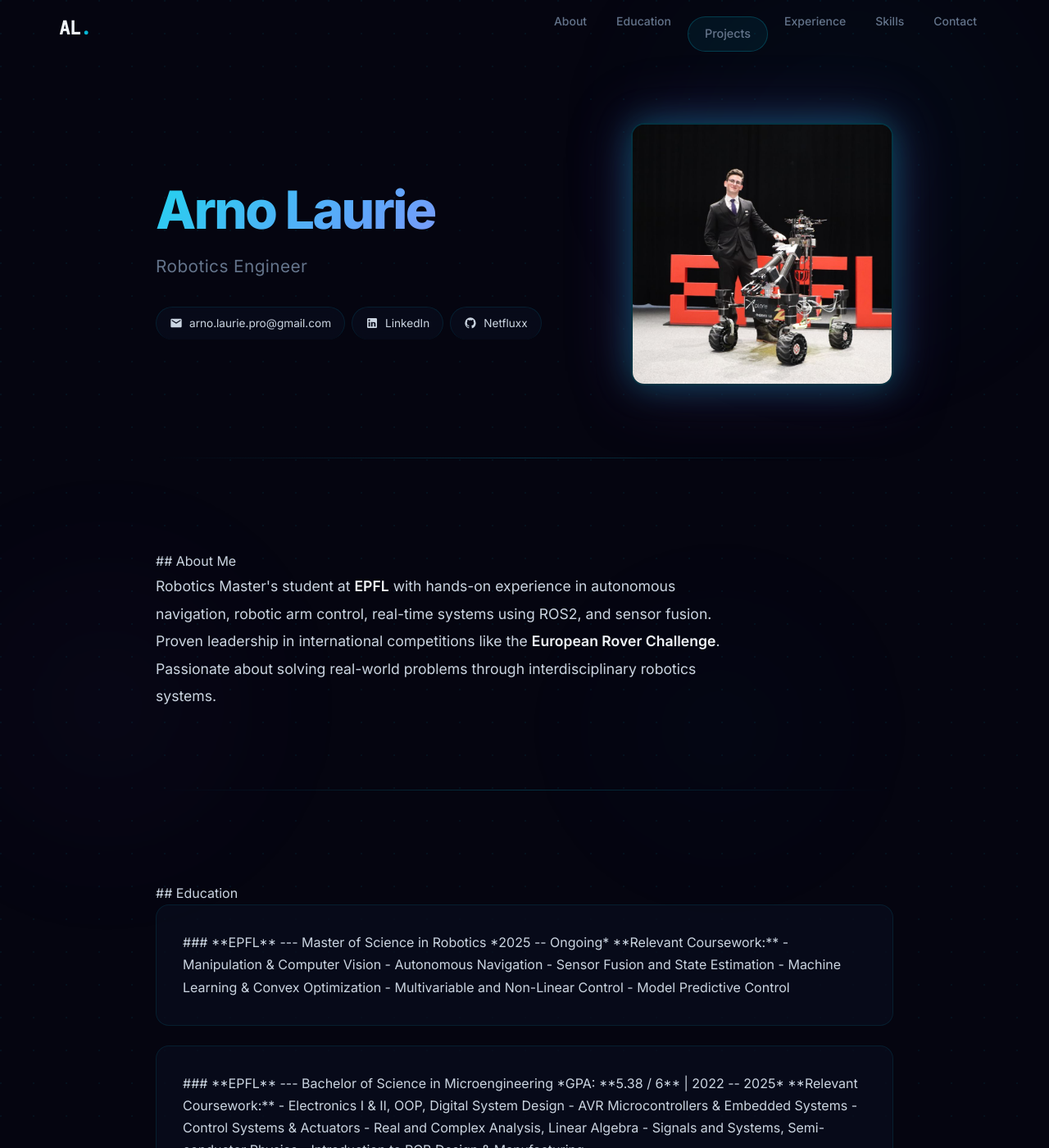
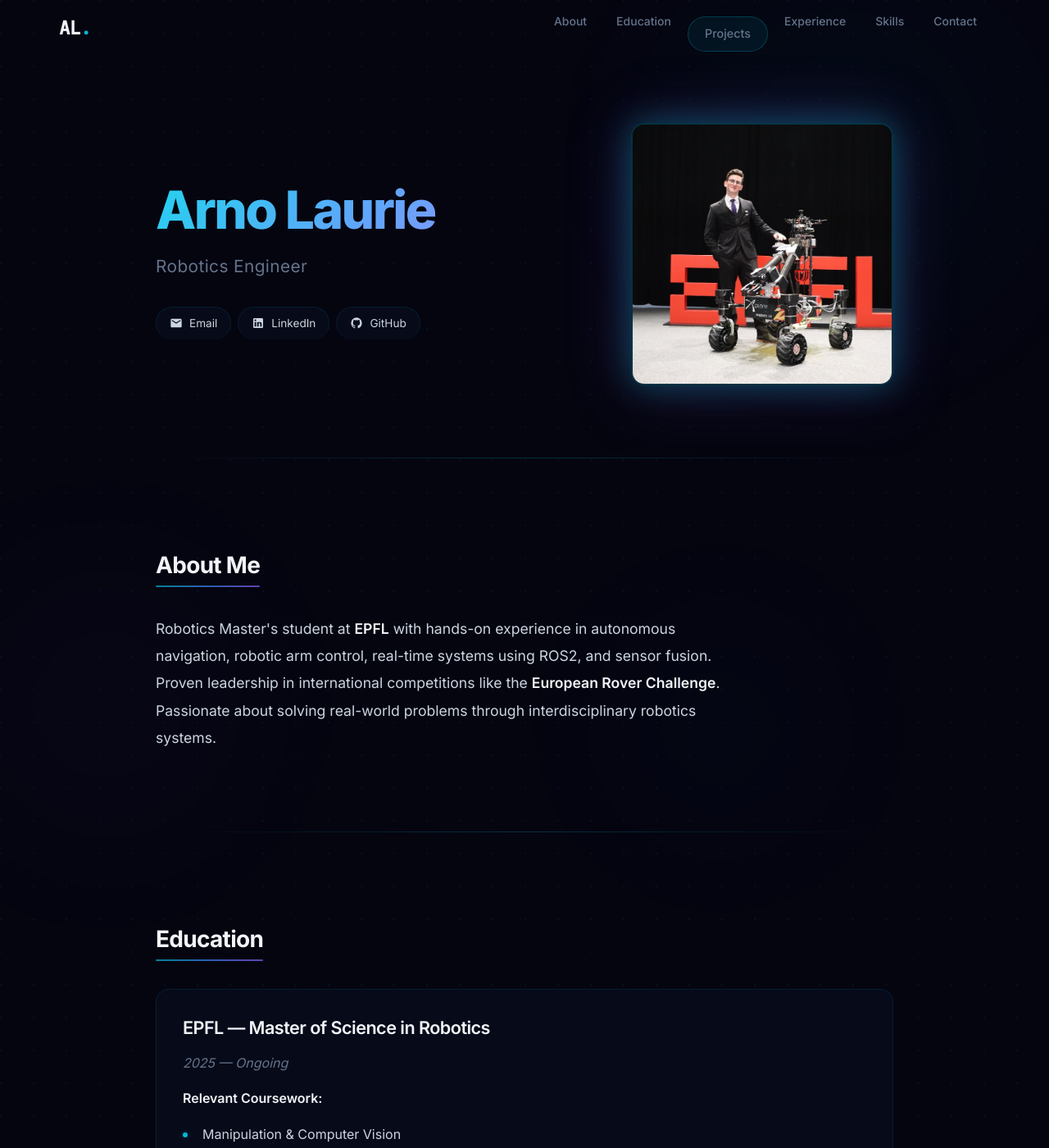
Before and after one commit to Netfluxx/Netfluxx.github.io, a Jekyll site: the page built from index.md, in a window 1280 px wide and 1400 px high. Shown: the whole window at 82% size. Built offline with Jekyll 4.4.1, drawn with Linux system fonts in a browser that asks for light colours; some of the changed text lies outside the part shown.

Commit message:
fixed markdown

```diff
--- a/assets/css/style.scss
+++ b/assets/css/style.scss
@@ -900,29 +900,51 @@ blockquote {
   max-width: 600px;
 }
 
+/* ===== TABLE WRAPPER FOR MOBILE ===== */
+.table-wrap {
+  overflow-x: auto;
+  -webkit-overflow-scrolling: touch;
+}
+
+table {
+  min-width: 500px;
+}
+
 /* ===== RESPONSIVE ===== */
 @media (max-width: 768px) {
+  :root {
+    --nav-height: 60px;
+  }
+
   .nav__links {
     position: fixed;
     top: var(--nav-height);
     left: 0;
     right: 0;
-    background: rgba(5, 5, 16, 0.95);
+    background: rgba(5, 5, 16, 0.97);
     backdrop-filter: blur(20px);
     -webkit-backdrop-filter: blur(20px);
     flex-direction: column;
-    padding: 1rem;
+    padding: 0.75rem;
+    gap: 0;
     border-bottom: 1px solid var(--border);
-    transform: translateY(-100%);
+    transform: translateY(-110%);
     opacity: 0;
     pointer-events: none;
     transition: all 0.3s ease;
+    z-index: 999;
   }
 
   .nav__links--open {
     transform: translateY(0);
     opacity: 1;
     pointer-events: auto;
+  }
+
+  .nav__link {
+    padding: 0.75rem 1rem;
+    font-size: 0.95rem;
+    border-radius: var(--radius-sm);
   }
 
   .nav__toggle {
@@ -932,8 +954,8 @@ blockquote {
   .hero {
     flex-direction: column-reverse;
     text-align: center;
-    gap: 2rem;
-    padding-top: 1rem;
+    gap: 1.5rem;
+    padding-top: 0.5rem;
   }
 
   .hero__text {
@@ -942,16 +964,33 @@ blockquote {
 
   .hero__badges {
     justify-content: center;
+    flex-direction: column;
+    align-items: center;
+  }
+
+  .hero__badge {
+    width: 100%;
+    max-width: 260px;
+    justify-content: center;
   }
 
   .hero__image img {
-    width: 240px;
-    height: 240px;
+    width: 220px;
+    height: 220px;
   }
 
   .page-wrapper {
-    padding-left: 1rem;
-    padding-right: 1rem;
+    padding-left: 0.75rem;
+    padding-right: 0.75rem;
+    padding-top: calc(var(--nav-height) + 1rem);
+  }
+
+  .content-container {
+    max-width: 100%;
+  }
+
+  .section {
+    padding: 2.5rem 0 1rem;
   }
 
   .project-card,
@@ -959,26 +998,100 @@ blockquote {
   .section--card,
   .showcase,
   .contact-section {
-    padding: 1.5rem;
+    padding: 1.25rem;
+    border-radius: 12px;
+  }
+
+  .project-card:hover,
+  .education-item:hover {
+    transform: none;
   }
 
   h1 {
-    font-size: 2.2rem;
+    font-size: 2rem;
+  }
+
+  h2 {
+    font-size: 1.4rem;
+  }
+
+  h3 {
+    font-size: 1.15rem;
+  }
+
+  .about-text {
+    font-size: 1rem;
   }
 
   .lang-grid {
     grid-template-columns: repeat(2, 1fr);
+    gap: 0.75rem;
+  }
+
+  .hobby-grid {
+    gap: 0.5rem;
+  }
+
+  .hobby-item {
+    padding: 0.5rem 1rem;
+    font-size: 0.85rem;
+  }
+
+  .award-item {
+    padding: 1rem;
+    gap: 0.75rem;
+  }
+
+  .award-icon {
+    font-size: 1.5rem;
+  }
+
+  hr {
+    margin: 1.5rem 0;
+  }
+
+  .experience h3 {
+    padding-left: 1.25rem;
+  }
+
+  img:hover {
+    transform: none;
+  }
+
+  code {
+    font-size: 0.8em;
+    padding: 0.15em 0.5em;
+  }
+
+  .skills-section h3 {
+    margin-top: 2rem;
+    margin-bottom: 1rem;
   }
 }
 
-@media (max-width: 480px) {
+@media (max-width: 400px) {
   .hero__image img {
-    width: 200px;
-    height: 200px;
+    width: 180px;
+    height: 180px;
+  }
+
+  h1 {
+    font-size: 1.75rem;
   }
 
   .lang-grid {
     grid-template-columns: 1fr 1fr;
+  }
+
+  .project-card,
+  .education-item,
+  .showcase,
+  .contact-section {
+    padding: 1rem;
+  }
+
+  .nav__inner {
+    padding: 0 1rem;
   }
 }
 
--- a/index.md
+++ b/index.md
@@ -9,7 +9,7 @@ layout: default
     <div class="hero__badges">
       <a href="mailto:arno.laurie.pro@gmail.com" class="hero__badge">
         <svg viewBox="0 0 24 24"><path d="M20 4H4c-1.1 0-2 .9-2 2v12c0 1.1.9 2 2 2h16c1.1 0 2-.9 2-2V6c0-1.1-.9-2-2-2zm0 4l-8 5-8-5V6l8 5 8-5v2z"/></svg>
-        arno.laurie.pro@gmail.com
+        Email
       </a>
       <a href="https://ch.linkedin.com/in/arno-laurie-816a73229" class="hero__badge">
         <svg viewBox="0 0 24 24"><path d="M19 3a2 2 0 012 2v14a2 2 0 01-2 2H5a2 2 0 01-2-2V5a2 2 0 012-2h14m-.5 15.5v-5.3a3.26 3.26 0 00-3.26-3.26c-.85 0-1.84.52-2.32 1.3v-1.11h-2.79v8.37h2.79v-4.93c0-.77.62-1.4 1.39-1.4a1.4 1.4 0 011.4 1.4v4.93h2.79M6.88 8.56a1.68 1.68 0 001.68-1.68c0-.93-.75-1.69-1.68-1.69a1.69 1.69 0 00-1.69 1.69c0 .93.76 1.68 1.69 1.68m1.39 9.94v-8.37H5.5v8.37h2.77z"/></svg>
@@ -17,7 +17,7 @@ layout: default
       </a>
       <a href="https://github.com/Netfluxx" class="hero__badge">
         <svg viewBox="0 0 24 24"><path d="M12 2A10 10 0 002 12c0 4.42 2.87 8.17 6.84 9.5.5.08.66-.23.66-.5v-1.69c-2.77.6-3.36-1.34-3.36-1.34-.46-1.16-1.11-1.47-1.11-1.47-.91-.62.07-.6.07-.6 1 .07 1.53 1.03 1.53 1.03.87 1.52 2.34 1.07 2.91.83.09-.65.35-1.09.63-1.34-2.22-.25-4.55-1.11-4.55-4.92 0-1.11.38-2 1.03-2.71-.1-.25-.45-1.29.1-2.64 0 0 .84-.27 2.75 1.02.79-.22 1.65-.33 2.5-.33.85 0 1.71.11 2.5.33 1.91-1.29 2.75-1.02 2.75-1.02.55 1.35.2 2.39.1 2.64.65.71 1.03 1.6 1.03 2.71 0 3.82-2.34 4.66-4.57 4.91.36.31.69.92.69 1.85V21c0 .27.16.59.67.5C19.14 20.16 22 16.42 22 12A10 10 0 0012 2z"/></svg>
-        Netfluxx
+        GitHub
       </a>
     </div>
   </div>
@@ -28,7 +28,7 @@ layout: default
 
 ---
 
-<div id="about" class="section reveal">
+<div id="about" class="section reveal" markdown="1">
 
 ## About Me
 
@@ -40,14 +40,14 @@ Robotics Master's student at <strong>EPFL</strong> with hands-on experience in a
 
 ---
 
-<div id="education" class="section reveal">
+<div id="education" class="section reveal" markdown="1">
 
 ## Education
 
-<div class="education-item">
+<div class="education-item" markdown="1">
 
-### **EPFL** --- Master of Science in Robotics
-*2025 -- Ongoing*
+### EPFL — Master of Science in Robotics
+*2025 — Ongoing*
 
 **Relevant Coursework:**
 - Manipulation & Computer Vision
@@ -59,10 +59,10 @@ Robotics Master's student at <strong>EPFL</strong> with hands-on experience in a
 
 </div>
 
-<div class="education-item">
+<div class="education-item" markdown="1">
 
-### **EPFL** --- Bachelor of Science in Microengineering
-*GPA: **5.38 / 6** | 2022 -- 2025*
+### EPFL — Bachelor of Science in Microengineering
+*GPA: **5.38 / 6** | 2022 — 2025*
 
 **Relevant Coursework:**
 - Electronics I & II, OOP, Digital System Design
@@ -74,9 +74,9 @@ Robotics Master's student at <strong>EPFL</strong> with hands-on experience in a
 
 </div>
 
-<div class="education-item">
+<div class="education-item" markdown="1">
 
-### **École Européenne Luxembourg II**
+### École Européenne Luxembourg II
 *Baccalauréat Scientifique | **95.02 / 100** | 2022*
 - Secretary of the BAC Committee
 - Yearbook Committee Member
@@ -87,14 +87,14 @@ Robotics Master's student at <strong>EPFL</strong> with hands-on experience in a
 
 ---
 
-<div id="projects" class="section reveal">
+<div id="projects" class="section reveal" markdown="1">
 
 ## Projects
 
-<div class="project-card reveal">
+<div class="project-card reveal" markdown="1">
 
-### EPFL Xplore --- European Rover Challenge Winner
-*Team Leader -- Autonomous Navigation | Sep 2024 -- Aug 2025*
+### EPFL Xplore — European Rover Challenge Winner
+*Team Leader — Autonomous Navigation | Sep 2024 — Aug 2025*
 
 <img src="ERC_win.jpg" alt="ERC Winning Rover">
 
@@ -115,10 +115,10 @@ Led the development of the autonomous navigation subsystem for a Mars rover that
 
 </div>
 
-<div class="project-card reveal">
+<div class="project-card reveal" markdown="1">
 
 ### Custom 6DoF Robotic Arm
-*Personal Project | Fall 2025 -- Ongoing*
+*Personal Project | Fall 2025 — Ongoing*
 
 **Overview:**
 Designing and building a fully 3D-printed 6-degree-of-freedom robotic arm with computer vision capabilities.
@@ -136,7 +136,7 @@ Designing and building a fully 3D-printed 6-degree-of-freedom robotic arm with c
 
 </div>
 
-<div class="project-card reveal">
+<div class="project-card reveal" markdown="1">
 
 ### Thymio Autonomous Mobile Robot
 *Academic Project | Fall 2025*
@@ -155,7 +155,7 @@ Real-time autonomous navigation system for the Thymio educational robot.
 
 </div>
 
-<div class="project-card reveal">
+<div class="project-card reveal" markdown="1">
 
 ### STM32 RTOS Autonomous Mobile Robot
 *Academic Project | Spring 2025*
@@ -176,7 +176,7 @@ Real-time autonomous navigation system for the e-puck 2 robot platform using Chi
 
 </div>
 
-<div class="project-card reveal">
+<div class="project-card reveal" markdown="1">
 
 ### Direction of Arrival using LibreSDR
 *Personal Project | Fall 2025*
@@ -194,10 +194,10 @@ MUSIC and Root-MUSIC algorithm implementations on the LibreSDR.
 
 </div>
 
-<div class="project-card reveal">
+<div class="project-card reveal" markdown="1">
 
 ### Solar Tracking Solar Oven
-*Personal Project | Fall 2025 -- Ongoing*
+*Personal Project | Fall 2025 — Ongoing*
 
 **Overview:**
 Autonomous sun-tracking system for a solar oven, maximizing thermal efficiency through precise dual-axis control.
@@ -215,7 +215,7 @@ Autonomous sun-tracking system for a solar oven, maximizing thermal efficiency t
 
 </div>
 
-<div class="project-card reveal">
+<div class="project-card reveal" markdown="1">
 
 ### Mechanical Oscillator Design
 *Academic Project*
@@ -226,7 +226,7 @@ Autonomous sun-tracking system for a solar oven, maximizing thermal efficiency t
 
 </div>
 
-<div class="project-card reveal">
+<div class="project-card reveal" markdown="1">
 
 ### AVR Assembly Project
 *Academic Project*
@@ -240,12 +240,12 @@ Autonomous sun-tracking system for a solar oven, maximizing thermal efficiency t
 
 ---
 
-<div id="experience" class="section experience reveal">
+<div id="experience" class="section experience reveal" markdown="1">
 
 ## Professional Experience
 
-### **EPFL Xplore --- Software Systems Engineer**
-*Sep 2025 -- Ongoing*
+### EPFL Xplore — Software Systems Engineer
+*Sep 2025 — Ongoing*
 
 Leading the end-to-end software architecture of a 4-wheeled Martian rover:
 - Autonomous navigation stack (ROS2/Nav2)
@@ -255,8 +255,8 @@ Leading the end-to-end software architecture of a 4-wheeled Martian rover:
 - Containerized deployments with Docker
 - Team coordination across perception, planning, and control modules
 
-### **EPFL Xplore --- Software Engineer**
-*Sep 2023 -- Sep 2024*
+### EPFL Xplore — Software Engineer
+*Sep 2023 — Sep 2024*
 
 Developed ROS2-based manual and autonomous navigation system:
 - Implemented SLAM using 2D LiDAR
@@ -264,12 +264,12 @@ Developed ROS2-based manual and autonomous navigation system:
 - Custom wheel odometry implementation
 - Cross-functional collaboration with mechanical and electrical teams
 
-### **ETML --- Machining Intern**
+### ETML — Machining Intern
 *Aug 2024*
 
 Gained hands-on manufacturing experience in manual metal machining (turning, milling, drilling, sawing, tapping, brazing)
 
-### **EPFL Teaching Assistant**
+### EPFL Teaching Assistant
 
 - EE-295 : Electrical Systems and Electronics 1
 - EE-296 : Electrical Systems and Electronics 2
@@ -279,13 +279,13 @@ Gained hands-on manufacturing experience in manual metal machining (turning, mil
 
 ---
 
-<div id="skills" class="section reveal">
+<div id="skills" class="section reveal" markdown="1">
 
 ## Technical Skills
 
-<div class="skills-section">
+<div class="skills-section" markdown="1">
 
-### **Programming Languages**
+### Programming Languages
 
 <div class="skill-item">
   <div class="skill-header">
@@ -317,7 +317,7 @@ Gained hands-on manufacturing experience in manual metal machining (turning, mil
   </div>
 </div>
 
-### **Robotics Frameworks**
+### Robotics Frameworks
 
 <div class="skill-item">
   <div class="skill-header">
@@ -359,7 +359,7 @@ Gained hands-on manufacturing experience in manual metal machining (turning, mil
   </div>
 </div>
 
-### **Control & Estimation**
+### Control & Estimation
 
 <div class="skill-item">
   <div class="skill-header">
@@ -401,7 +401,7 @@ Gained hands-on manufacturing experience in manual metal machining (turning, mil
   </div>
 </div>
 
-### **Embedded Systems**
+### Embedded Systems
 
 <div class="skill-item">
   <div class="skill-header">
@@ -443,7 +443,7 @@ Gained hands-on manufacturing experience in manual metal machining (turning, mil
   </div>
 </div>
 
-### **Electronics & Hardware**
+### Electronics & Hardware
 
 <div class="skill-item">
   <div class="skill-header">
@@ -465,7 +465,7 @@ Gained hands-on manufacturing experience in manual metal machining (turning, mil
   </div>
 </div>
 
-### **Tools & Platforms**
+### Tools & Platforms
 
 <div class="skill-item">
   <div class="skill-header">
@@ -513,14 +513,14 @@ Gained hands-on manufacturing experience in manual metal machining (turning, mil
 
 ---
 
-<div class="section reveal">
+<div class="section reveal" markdown="1">
 
 ## Competitions & Awards
 
 <div class="award-item">
   <div class="award-icon">🏆</div>
   <div>
-    <h3><strong>European Rover Challenge 2025 --- Winner</strong></h3>
+    <h3>European Rover Challenge 2025 — Winner</h3>
     <p>Led autonomous navigation team, which helped our team earn 1st place in the international Mars rover competition ERC.</p>
   </div>
 </div>
@@ -528,7 +528,7 @@ Gained hands-on manufacturing experience in manual metal machining (turning, mil
 <div class="award-item">
   <div class="award-icon">🥈</div>
   <div>
-    <h3><strong>Luxembourg Informatics Olympiad --- Semi-Finalist</strong></h3>
+    <h3>Luxembourg Informatics Olympiad — Semi-Finalist</h3>
     <p>Applied optimization and path-finding algorithms in competitive programming.</p>
   </div>
 </div>
@@ -537,7 +537,7 @@ Gained hands-on manufacturing experience in manual metal machining (turning, mil
 
 ---
 
-<div class="section reveal">
+<div class="section reveal" markdown="1">
 
 ## Languages
 
@@ -552,7 +552,7 @@ Gained hands-on manufacturing experience in manual metal machining (turning, mil
 
 ---
 
-<div class="section reveal">
+<div class="section reveal" markdown="1">
 
 ## Interests & Hobbies
 
@@ -567,20 +567,20 @@ Gained hands-on manufacturing experience in manual metal machining (turning, mil
 
 ---
 
-<div class="section reveal">
+<div class="section reveal" markdown="1">
 
 ## Detailed Project Showcases
 
-<div class="showcase" id="project-rover-winner">
+<div class="showcase" id="project-rover-winner" markdown="1">
 
-### **European Rover Challenge Winner --- Autonomous Navigation System**
+### European Rover Challenge Winner — Autonomous Navigation System
 
-#### **Problem Statement**
+#### Problem Statement
 Design and implement a robust autonomous navigation system for a Mars rover capable of operating in challenging outdoor environments with minimal human intervention.
 
 <img src="nav2_irl.jpg" alt="EPFL Xplore Rover Navigation">
 
-#### **Solution Architecture**
+#### Solution Architecture
 
 **1. Localization & State Estimation**
 - Custom Extended Kalman Filter fusing:
@@ -607,13 +607,13 @@ Design and implement a robust autonomous navigation system for a Mars rover capa
 - Wireless telemetry system for remote monitoring
 - Docker containerization for consistent deployments on NVIDIA Jetson
 
-#### **Results**
+#### Results
 - 🥇 First place in European Rover Challenge 2025
 - Successfully completed all autonomous navigation tasks
 - Demonstrated robust performance in outdoor terrain
 - Achieved sub 15cm accuracy in GPS-denied environments
 
-#### **Technical Challenges & Solutions**
+#### Technical Challenges & Solutions
 
 | Challenge | Solution |
 |-----------|----------|
@@ -629,23 +629,23 @@ Solved using CVXPY and the ECOS SOCP Solver
 
 ---
 
-<div class="showcase" id="project-robotic-arm">
+<div class="showcase" id="project-robotic-arm" markdown="1">
 
-### **6DoF Robotic Arm --- Design & Control**
+### 6DoF Robotic Arm — Design & Control
 
-#### **Project Goals**
+#### Project Goals
 - Design a fully 3D-printable robotic arm
 - Custom motor control library
 - Implement inverse kinematics and motion planning
 - Integrate computer vision for object manipulation
 - Create a user-friendly control interface
 
-#### **Mechanical Design**
+#### Mechanical Design
 - 6 degrees of freedom
 - Custom 3D-printed components in Fusion 360
 - Standard stepper motor interfaces
 
-#### **Current Progress**
+#### Current Progress
 - ✅ Custom Arduino Stepper Motor control library
 - ✅ Motor Control through ROS2 node
 - ⏳ Mechanical Design in progress
@@ -658,7 +658,7 @@ Solved using CVXPY and the ECOS SOCP Solver
 
 ---
 
-<div id="contact" class="section contact-section reveal">
+<div id="contact" class="section contact-section reveal" markdown="1">
 
 ## Contact
 
```
